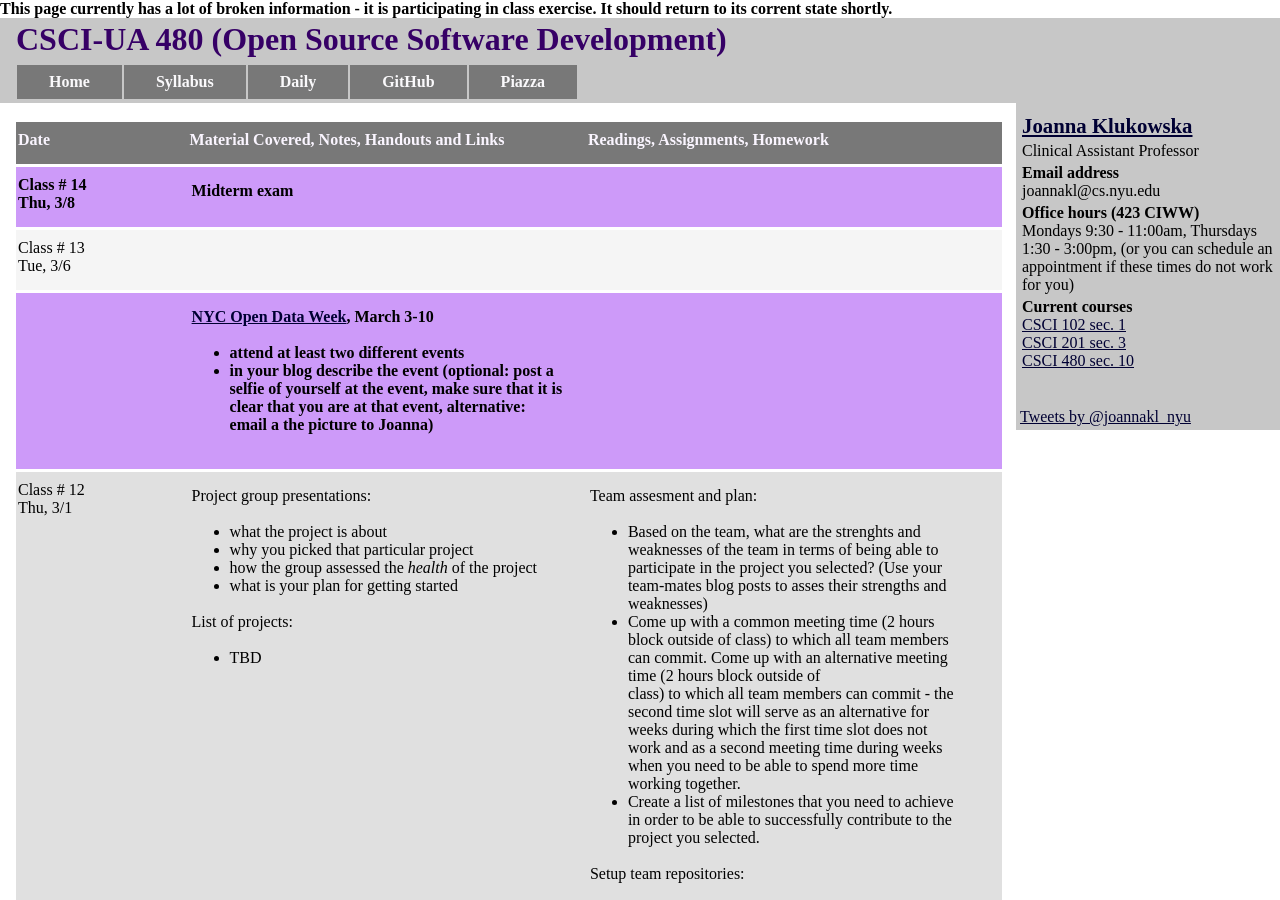
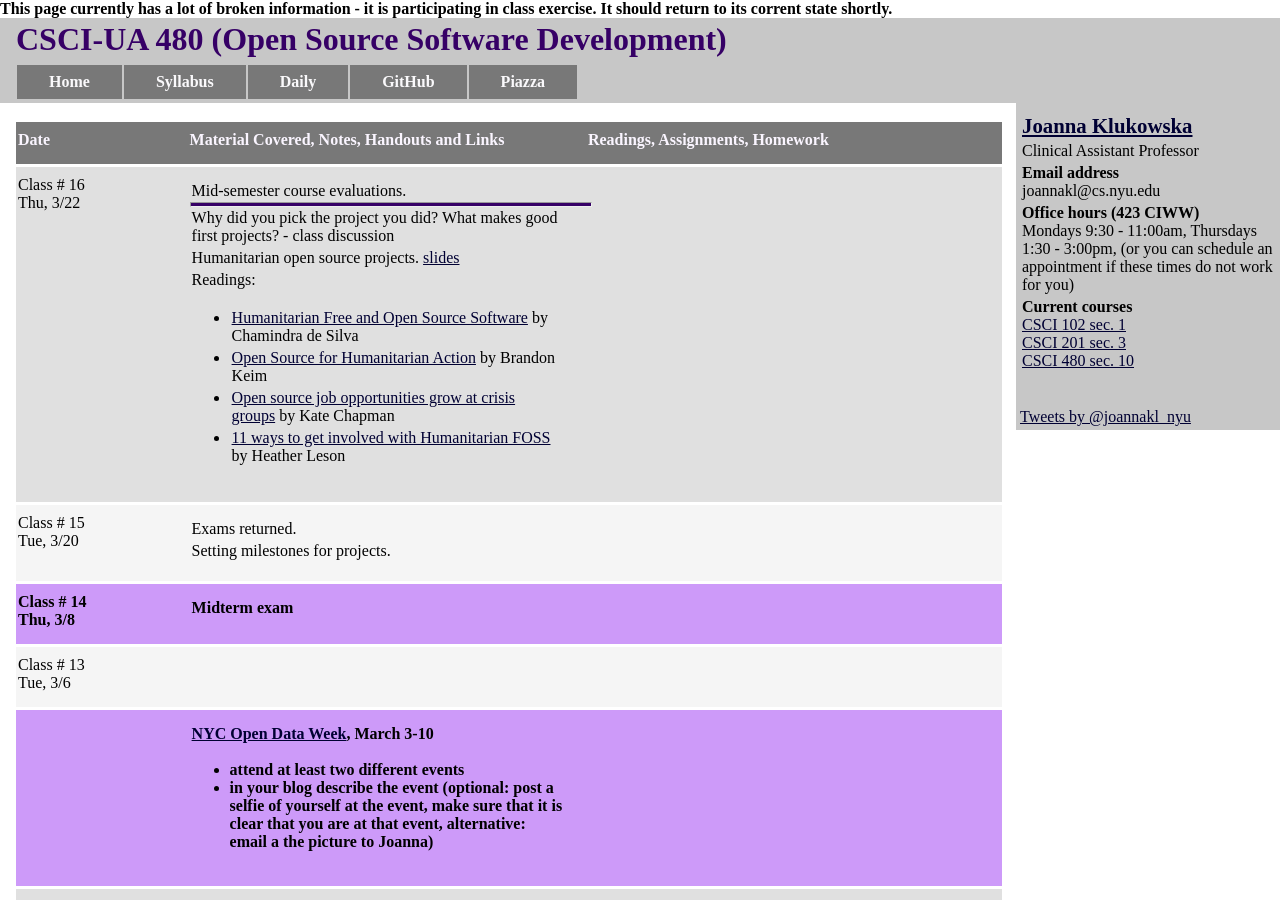
Before and after one commit to joannakl/cs480_s18, a Jekyll site: the page built from daily.html, in a window 1280 px wide and 900 px high. Built offline with Jekyll 4.4.1, drawn with Linux system fonts in a browser that asks for light colours; comment, search, counter and statistics services are not loaded.

Commit message:
week 8 changes

```diff
--- /dev/null
+++ b/_includes/daily/15.markdown
@@ -0,0 +1,32 @@
+
+<div class="lecture1">
+
+<div class="column_date">
+
+Class # 15 <br>
+Tue, 3/20
+
+</div>
+
+<div class="column_materials">
+<p markdown="block">
+
+Exams returned.
+
+Setting milestones for projects.
+
+
+</p>
+</div>
+
+
+<div class="column_assign">
+<p markdown="block">
+
+
+
+
+</p>
+</div>
+
+</div>
--- /dev/null
+++ b/_includes/daily/16.markdown
@@ -0,0 +1,44 @@
+
+<div class="lecture2">
+<div class="column_date">
+
+Class # 16 <br>
+Thu, 3/22
+
+</div>
+
+<div class="column_materials">
+<p markdown="block">
+
+Mid-semester course evaluations.
+
+---
+
+Why did you pick the project you did? What makes good first projects?  - class discussion
+
+Humanitarian open source projects.
+[slides](slides/week8/HFOSS.html)
+
+Readings:
+
+- [Humanitarian Free and Open Source Software](http://www.timreview.ca/article/399) by Chamindra de Silva
+
+- [Open Source for Humanitarian Action](https://ssir.org/articles/entry/open_source_for_humanitarian_action) by Brandon Keim
+
+- [Open source job opportunities grow at crisis groups](https://opensource.com/article/17/3/crisis-solutions-humanitarian-open-source) by Kate Chapman
+
+- [11 ways to get involved with Humanitarian FOSS](https://opensource.com/life/15/2/getting-involved-hfoss) by Heather Leson
+
+
+
+
+</p>
+</div>
+
+<div class="column_assign">
+<p markdown="block">
+
+</p>
+</div>
+
+</div>
--- a/daily.html
+++ b/daily.html
@@ -16,6 +16,8 @@ days:
     - "NYC_OpenDataWeek"
     - "13"
     - "14"
+    - "15"
+    - "16"
 
 ---
 
```
Also changed, not shown: slides/week8/HFOSS.html (added, +205 -0 lines), slides/week8/img/CentreForHumanitarianData.png (added), slides/week8/img/FOSS_alignment_with_humanitarian.png (added), slides/week8/img/FOSS_alignment_with_humanitarian_2.png (added), slides/week8/img/HumanitarianDataExchange.png (added), slides/week8/img/HumanitarianOpenStreetMap.png (added), slides/week8/img/LinkedInForGood.png (added), slides/week8/img/MissingMaps.png (added), slides/week8/img/almost_all_hobby.png (added), slides/week8/img/codeAlliance.png (added), slides/week8/img/hackathons.png (added), slides/week8/img/half_contribute_to_FOSS.png (added), slides/week8/img/new_skills.png (added).
